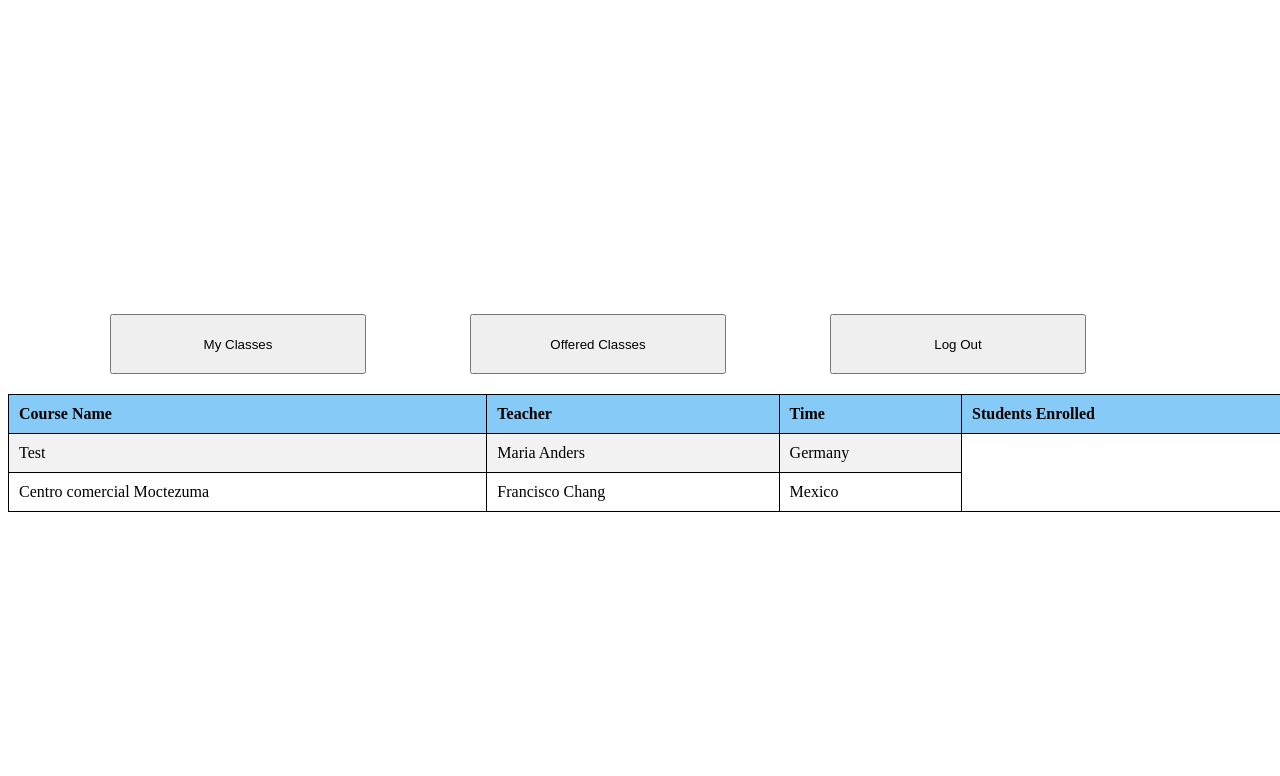
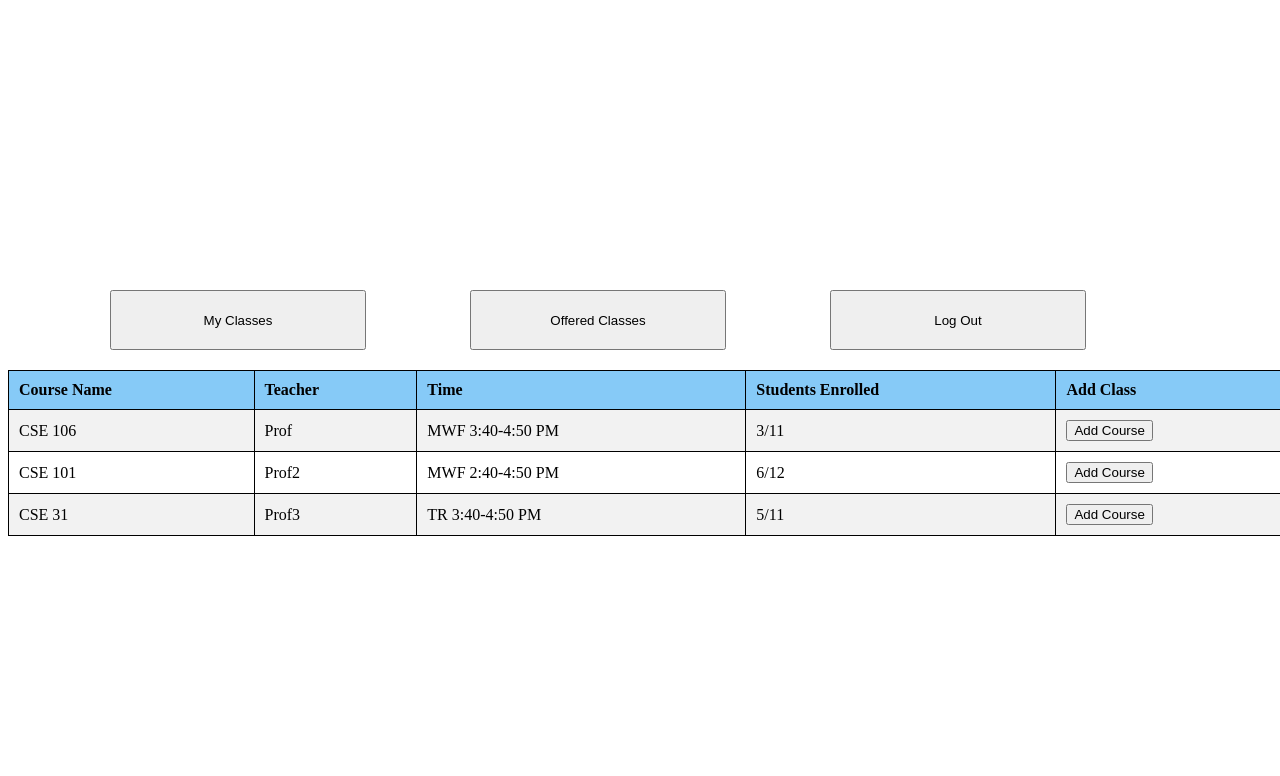
Before and after one commit to Ernest0G/Lab-8, a Flask app: page / in a window 1280 px wide, after a click on "Offered Classes". Shown: the top 776 px of the page. Run offline with Flask 2, Linux system fonts and the light colour scheme; data that the repository does not hold is empty.

Commit message:
GET method for querying based on user id

```diff
--- a/server.py
+++ b/server.py
@@ -1,4 +1,5 @@
 from enum import unique
+from html import entities
 from flask import Flask, jsonify, request, render_template, redirect, url_for, session
 from flask_login.utils import login_required
 from flask_sqlalchemy import SQLAlchemy
@@ -94,9 +95,10 @@ def index():
 
 @app.route('/studentView/<studentid>', methods = ['GET'],endpoint = 'studentView')
 def showStudentClasses(studentid):
-    classes = Enrollment.query.filter_by(id = studentid)
+    classes = db.session.query(Classes.courseName, Teachers.name, Classes.time,Classes.numberEnrolled).filter(Enrollment.class_id == Classes.id,Classes.teacher_id == Teachers.id,Enrollment.student_id == Students.id,Students.user_id == Users.id,Users.id == studentid).all()
+
     print(classes)
-    return classes
+    return jsonify(classes)
 
 
 if __name__ == '__main__':
--- a/static/javascript/studentView.js
+++ b/static/javascript/studentView.js
@@ -8,6 +8,7 @@ function openTab(pageName) {
     }
 
     document.getElementById(pageName).style.display = "block"
+
 }
 
 function studentClasses(userid) {
@@ -20,8 +21,37 @@ function studentClasses(userid) {
 
     xhttp.onload = function () {
 
-        alert('yo');
+        let schedule = {};
+        schedule = this.responseText;
+        console.log(schedule);
+        let scheduleParsed = JSON.parse(schedule);
+
+        console.log(scheduleParsed);
+
+        let t = '<tbody>'
+        t += '<tr>';
+        t += '<th>Course Name</th>';
+        t += '<th>Teacher</th>';
+        t += '<th>Time</th>';
+        t += '<th>Students Enrolled</th>';
+        t += '</tr>';
+        for (item in scheduleParsed) {
+
+            console.log(item)
+
+        }
+        t += '<tr>';
+        t += '<td>' + key + '</td>';
+        t += '<td>' + value + '</td>';
+        t += '</tr>';
+        t += '</tbody>';
+        document.getElementById('my-classes').innerHTML = t;
+
 
     };
 
 }
+
+function addCourse(params) {
+
+}
--- a/templates/studentView.html
+++ b/templates/studentView.html
@@ -21,24 +21,7 @@
 
         <div class="container">
             <div id="my-classes" class="table-content">
-                <table>
-                    <tr>
-                        <th>Course Name</th>
-                        <th>Teacher</th>
-                        <th>Time</th>
-                        <th>Students Enrolled</th>
-                    </tr>
-                    <tr>
-                        <td>Alfreds Futterkiste</td>
-                        <td>Maria Anders</td>
-                        <td>Germany</td>
-                    </tr>
-                    <tr>
-                        <td>Centro comercial Moctezuma</td>
-                        <td>Francisco Chang</td>
-                        <td>Mexico</td>
-                    </tr>
-                </table>
+
             </div>
 
             <div id="offered-coures" class="table-content">
@@ -48,17 +31,30 @@
                         <th>Teacher</th>
                         <th>Time</th>
                         <th>Students Enrolled</th>
+                        <th>Add Class</th>
                     </tr>
                     <tr>
-                        <td>Test</td>
-                        <td>Maria Anders</td>
-                        <td>Germany</td>
+                        <td>CSE 106</td>
+                        <td>Prof</td>
+                        <td>MWF 3:40-4:50 PM</td>
+                        <td>3/11</td>
+                        <td><button onclick="addCourse()">Add Course</button></td>
                     </tr>
                     <tr>
-                        <td>Centro comercial Moctezuma</td>
-                        <td>Francisco Chang</td>
-                        <td>Mexico</td>
+                        <td>CSE 101</td>
+                        <td>Prof2</td>
+                        <td>MWF 2:40-4:50 PM</td>
+                        <td>6/12</td>
+                        <td><button onclick="addCourse()">Add Course</button></td>
                     </tr>
+                    <tr>
+                        <td>CSE 31</td>
+                        <td>Prof3</td>
+                        <td>TR 3:40-4:50 PM</td>
+                        <td>5/11</td>
+                        <td><button onclick="addCourse()">Add Course</button></td>
+                    </tr>
+
                 </table>
             </div>
         </div>
```
Also changed, not shown: test.sql (deleted, +0 -17 lines).
